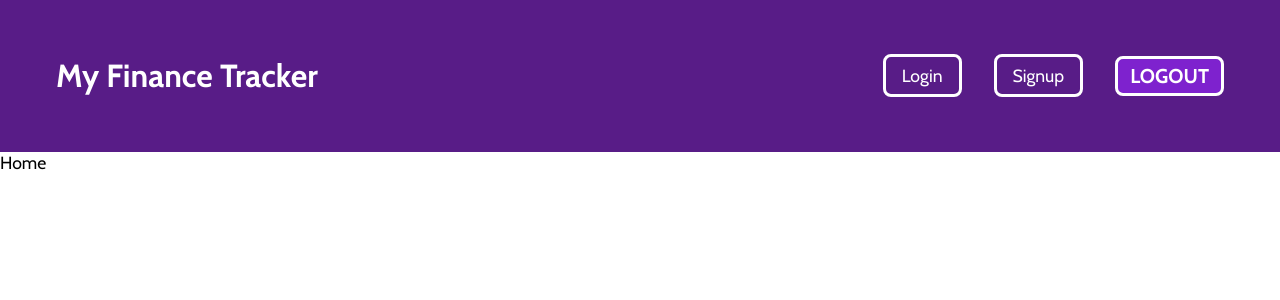
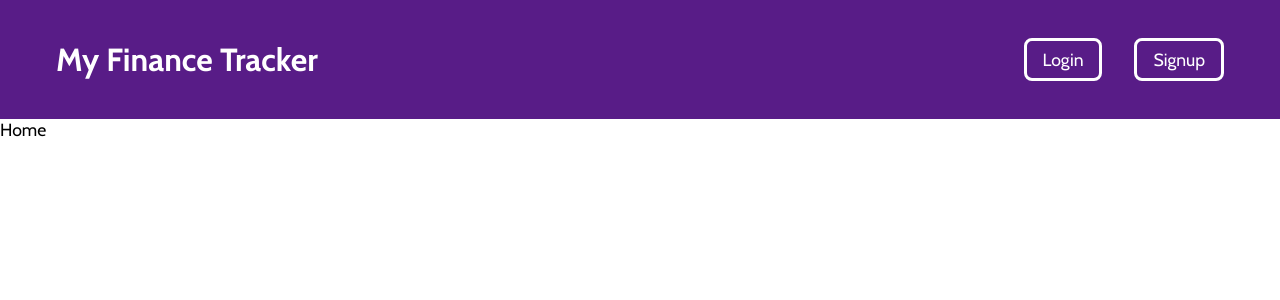
Before and after one commit to OMGATE23/my-finance-tracker, a React (Create React App) app: page / in a window 1280 px wide. Shown: the top 300 px of the page. Built offline with nearby package versions, Linux system fonts and the light colour scheme.

Commit message:
feat: conditional renderring of nav links

```diff
--- a/src/components/Navbar.js
+++ b/src/components/Navbar.js
@@ -1,16 +1,22 @@
 import React from 'react'
 import { Link } from 'react-router-dom'
+import { useAuthContext } from '../hooks/useAuthContext'
 import { useLogout } from '../hooks/useLogout'
 import styles from './navbar.module.css'
 
 export default function Navbar() {
   const {logout} = useLogout()
+  const {user} = useAuthContext()
+
   return (
     <nav>
 
         <ul className={styles['nav-list']}>
 
             <li><h1 className={styles['nav-header']}>My Finance Tracker</h1></li>
+
+            {!user && (
+              <>
                 <li>
                     <Link to="/login">Login</Link>
                 </li>
@@ -18,10 +24,17 @@ export default function Navbar() {
                 <li>
                     <Link to="/signup">Signup</Link>
                 </li>
+              </>
+            )}
 
+            {user && (
+              <>
+                <li>Welcome {user.displayName}!</li>
                 <li>
                   <button className='btn' onClick={logout}>logout</button>
                 </li>
+              </>
+            )}
         </ul>
     </nav>
   )
```
Lines whose indentation alone changed are shown as unchanged.
